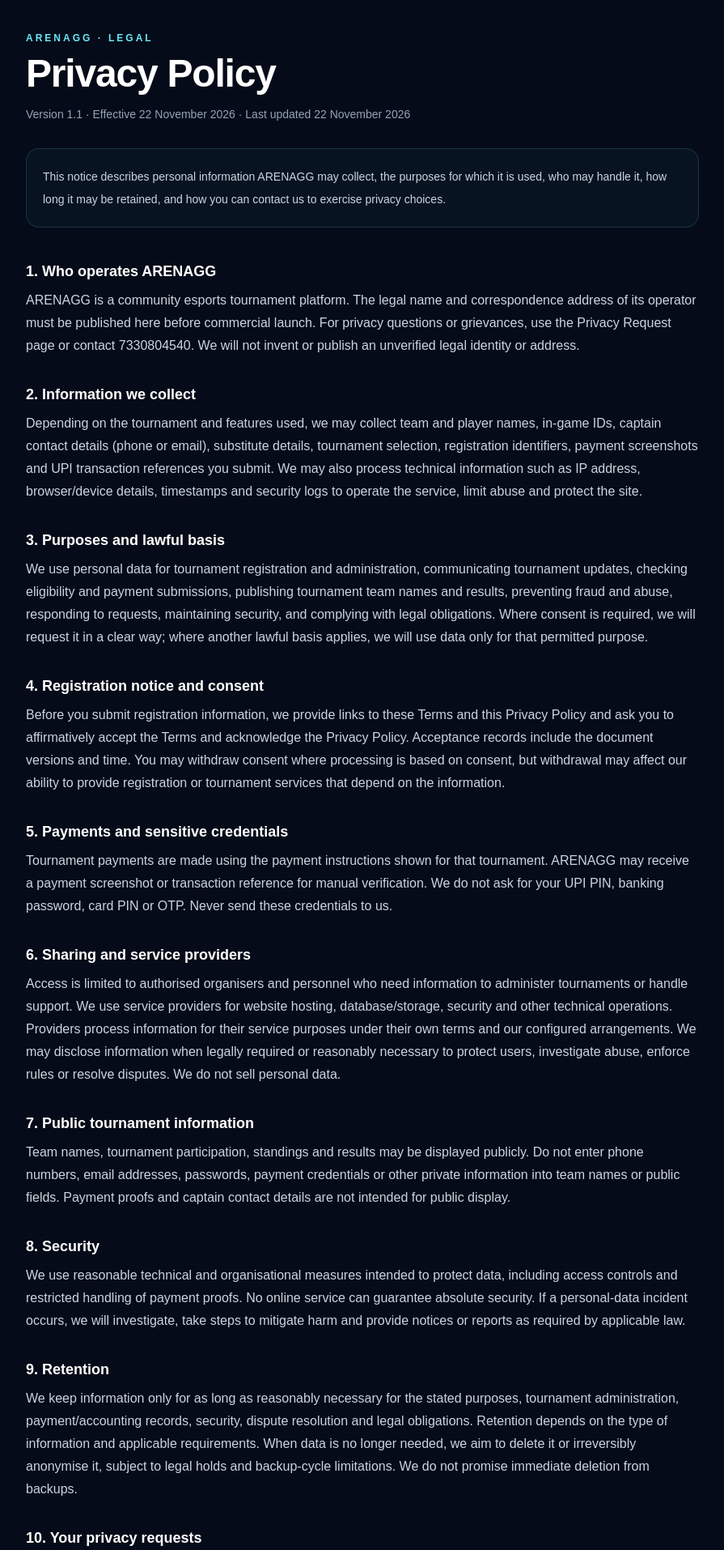
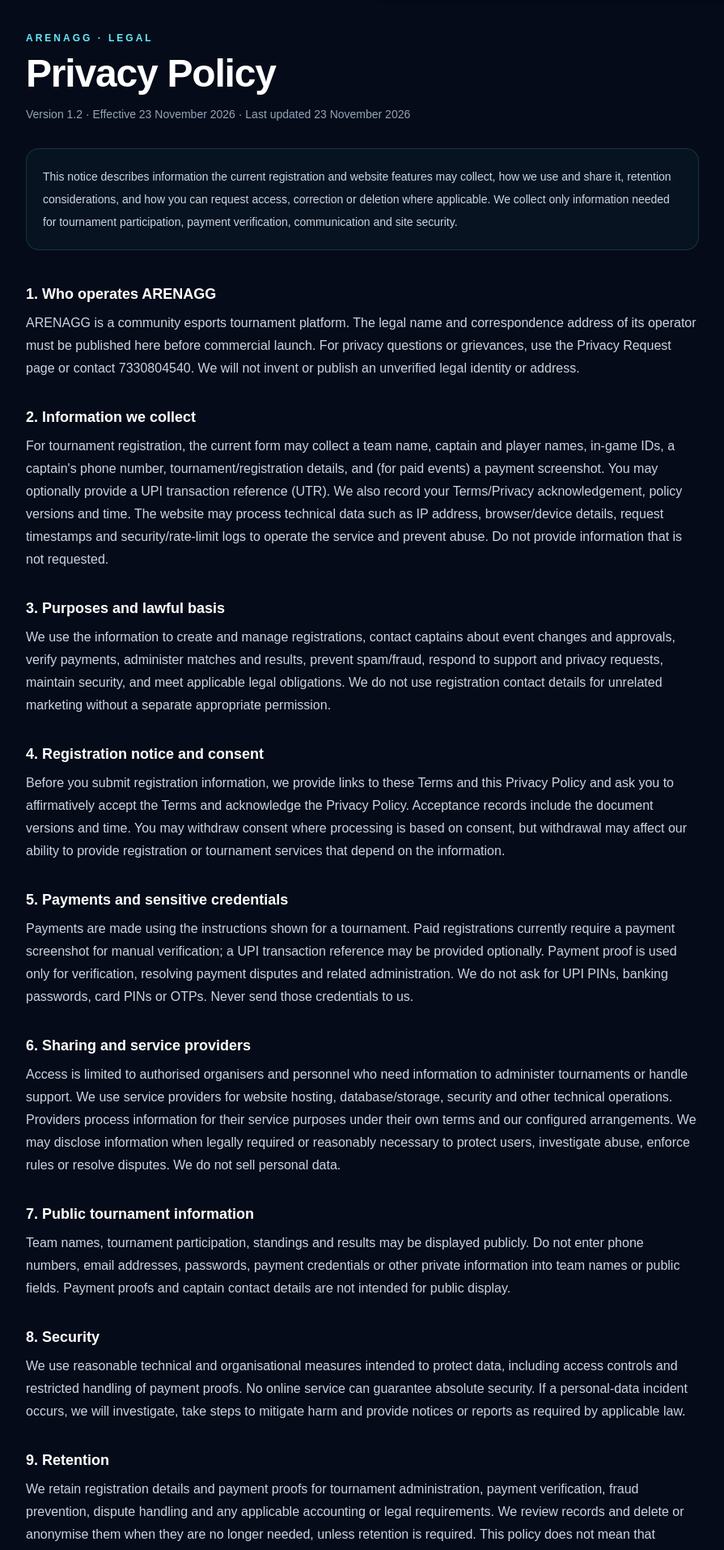
Before and after one commit to MDNOMAANKHAN/arenagg-tournament-app, a Next.js app: page /privacy in a window 1280 px wide. Shown: the part 120-2034 px from the top of the page at 81% size, without its empty margins (192-1087 px from the left). Built offline with nearby package versions, Linux system fonts and the light colour scheme.

Commit message:
Update privacy notice to reflect current registration data

```diff
--- a/src/app/(site)/privacy/page.tsx
+++ b/src/app/(site)/privacy/page.tsx
@@ -9,14 +9,14 @@ export const metadata: Metadata = {
 
 const sections = [
   ["1. Who operates ARENAGG", "ARENAGG is a community esports tournament platform. The legal name and correspondence address of its operator must be published here before commercial launch. For privacy questions or grievances, use the Privacy Request page or contact 7330804540. We will not invent or publish an unverified legal identity or address."],
-  ["2. Information we collect", "Depending on the tournament and features used, we may collect team and player names, in-game IDs, captain contact details (phone or email), substitute details, tournament selection, registration identifiers, payment screenshots and UPI transaction references you submit. We may also process technical information such as IP address, browser/device details, timestamps and security logs to operate the service, limit abuse and protect the site."],
-  ["3. Purposes and lawful basis", "We use personal data for tournament registration and administration, communicating tournament updates, checking eligibility and payment submissions, publishing tournament team names and results, preventing fraud and abuse, responding to requests, maintaining security, and complying with legal obligations. Where consent is required, we will request it in a clear way; where another lawful basis applies, we will use data only for that permitted purpose."],
+  ["2. Information we collect", "For tournament registration, the current form may collect a team name, captain and player names, in-game IDs, a captain's phone number, tournament/registration details, and (for paid events) a payment screenshot. You may optionally provide a UPI transaction reference (UTR). We also record your Terms/Privacy acknowledgement, policy versions and time. The website may process technical data such as IP address, browser/device details, request timestamps and security/rate-limit logs to operate the service and prevent abuse. Do not provide information that is not requested."],
+  ["3. Purposes and lawful basis", "We use the information to create and manage registrations, contact captains about event changes and approvals, verify payments, administer matches and results, prevent spam/fraud, respond to support and privacy requests, maintain security, and meet applicable legal obligations. We do not use registration contact details for unrelated marketing without a separate appropriate permission."],
   ["4. Registration notice and consent", "Before you submit registration information, we provide links to these Terms and this Privacy Policy and ask you to affirmatively accept the Terms and acknowledge the Privacy Policy. Acceptance records include the document versions and time. You may withdraw consent where processing is based on consent, but withdrawal may affect our ability to provide registration or tournament services that depend on the information."],
-  ["5. Payments and sensitive credentials", "Tournament payments are made using the payment instructions shown for that tournament. ARENAGG may receive a payment screenshot or transaction reference for manual verification. We do not ask for your UPI PIN, banking password, card PIN or OTP. Never send these credentials to us."],
+  ["5. Payments and sensitive credentials", "Payments are made using the instructions shown for a tournament. Paid registrations currently require a payment screenshot for manual verification; a UPI transaction reference may be provided optionally. Payment proof is used only for verification, resolving payment disputes and related administration. We do not ask for UPI PINs, banking passwords, card PINs or OTPs. Never send those credentials to us."],
   ["6. Sharing and service providers", "Access is limited to authorised organisers and personnel who need information to administer tournaments or handle support. We use service providers for website hosting, database/storage, security and other technical operations. Providers process information for their service purposes under their own terms and our configured arrangements. We may disclose information when legally required or reasonably necessary to protect users, investigate abuse, enforce rules or resolve disputes. We do not sell personal data."],
   ["7. Public tournament information", "Team names, tournament participation, standings and results may be displayed publicly. Do not enter phone numbers, email addresses, passwords, payment credentials or other private information into team names or public fields. Payment proofs and captain contact details are not intended for public display."],
   ["8. Security", "We use reasonable technical and organisational measures intended to protect data, including access controls and restricted handling of payment proofs. No online service can guarantee absolute security. If a personal-data incident occurs, we will investigate, take steps to mitigate harm and provide notices or reports as required by applicable law."],
-  ["9. Retention", "We keep information only for as long as reasonably necessary for the stated purposes, tournament administration, payment/accounting records, security, dispute resolution and legal obligations. Retention depends on the type of information and applicable requirements. When data is no longer needed, we aim to delete it or irreversibly anonymise it, subject to legal holds and backup-cycle limitations. We do not promise immediate deletion from backups."],
+  ["9. Retention", "We retain registration details and payment proofs for tournament administration, payment verification, fraud prevention, dispute handling and any applicable accounting or legal requirements. We review records and delete or anonymise them when they are no longer needed, unless retention is required. This policy does not mean that automated expiry/deletion is currently implemented for every record or backup; deletion requests are reviewed and handled as applicable."],
   ["10. Your privacy requests", "You may request information about processing, correction of inaccurate data, deletion where applicable, withdrawal of consent, or raise a privacy grievance. Use our Privacy Request form. We may ask for reasonable verification to protect your information and will explain if we cannot fulfil a request because of a legal obligation or legitimate retention need."],
   ["11. Children and guardian involvement", "ARENAGG tournaments may have age-specific eligibility rules. If a participant is under 18, a parent or legal guardian must review the applicable tournament rules and approve participation before personal information is submitted. Our current public registration workflow does not independently verify guardian identity or electronically capture a separate guardian approval; do not treat the checkbox as proof of that verification. A parent or guardian may submit a privacy request on behalf of a child, subject to verification."],
   ["12. Third-party links", "Links to WhatsApp, game publishers, payment applications or other external services are provided for convenience. Those services have separate privacy practices and terms. Review them before sharing information."],
@@ -29,9 +29,9 @@ export default function PrivacyPage() {
     <main className="mx-auto w-full max-w-4xl px-4 py-12 sm:px-8 sm:py-16">
       <p className="text-xs font-bold uppercase tracking-[0.25em] text-cyan-300">ARENAGG · Legal</p>
       <h1 className="mt-3 text-3xl font-black tracking-tight text-white sm:text-5xl">Privacy Policy</h1>
-      <p className="mt-4 text-sm text-slate-400">Version 1.1 · Effective 22 November 2026 · Last updated 22 November 2026</p>
+      <p className="mt-4 text-sm text-slate-400">Version 1.2 · Effective 23 November 2026 · Last updated 23 November 2026</p>
       <div className="mt-8 rounded-2xl border border-cyan-300/15 bg-cyan-300/[0.04] p-5 text-sm leading-7 text-slate-300">
-        This notice describes personal information ARENAGG may collect, the purposes for which it is used, who may handle it, how long it may be retained, and how you can contact us to exercise privacy choices.
+        This notice describes information the current registration and website features may collect, how we use and share it, retention considerations, and how you can request access, correction or deletion where applicable. We collect only information needed for tournament participation, payment verification, communication and site security.
       </div>
       <div className="mt-10 space-y-8">
         {sections.map(([heading, body]) => (
```
